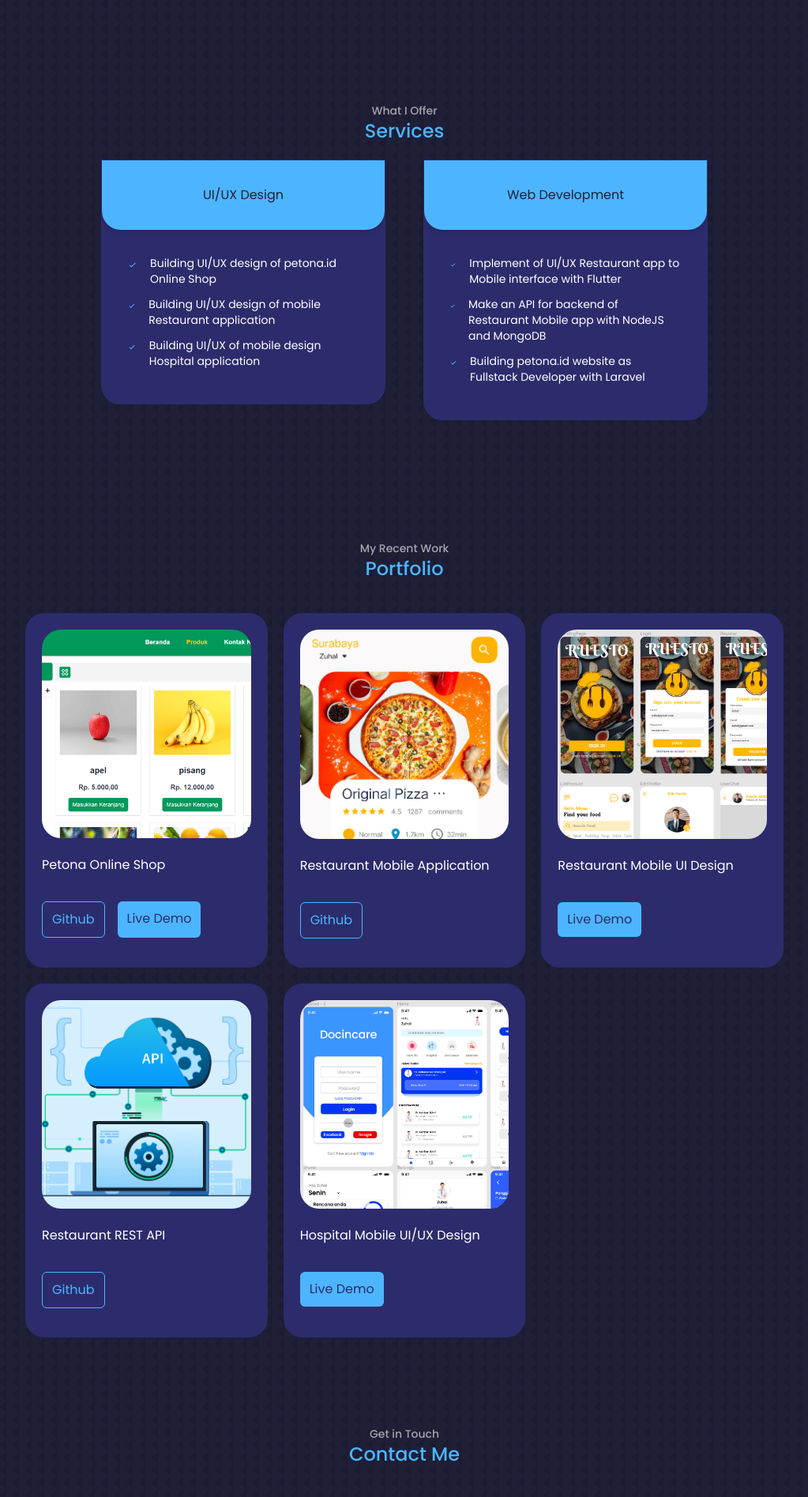
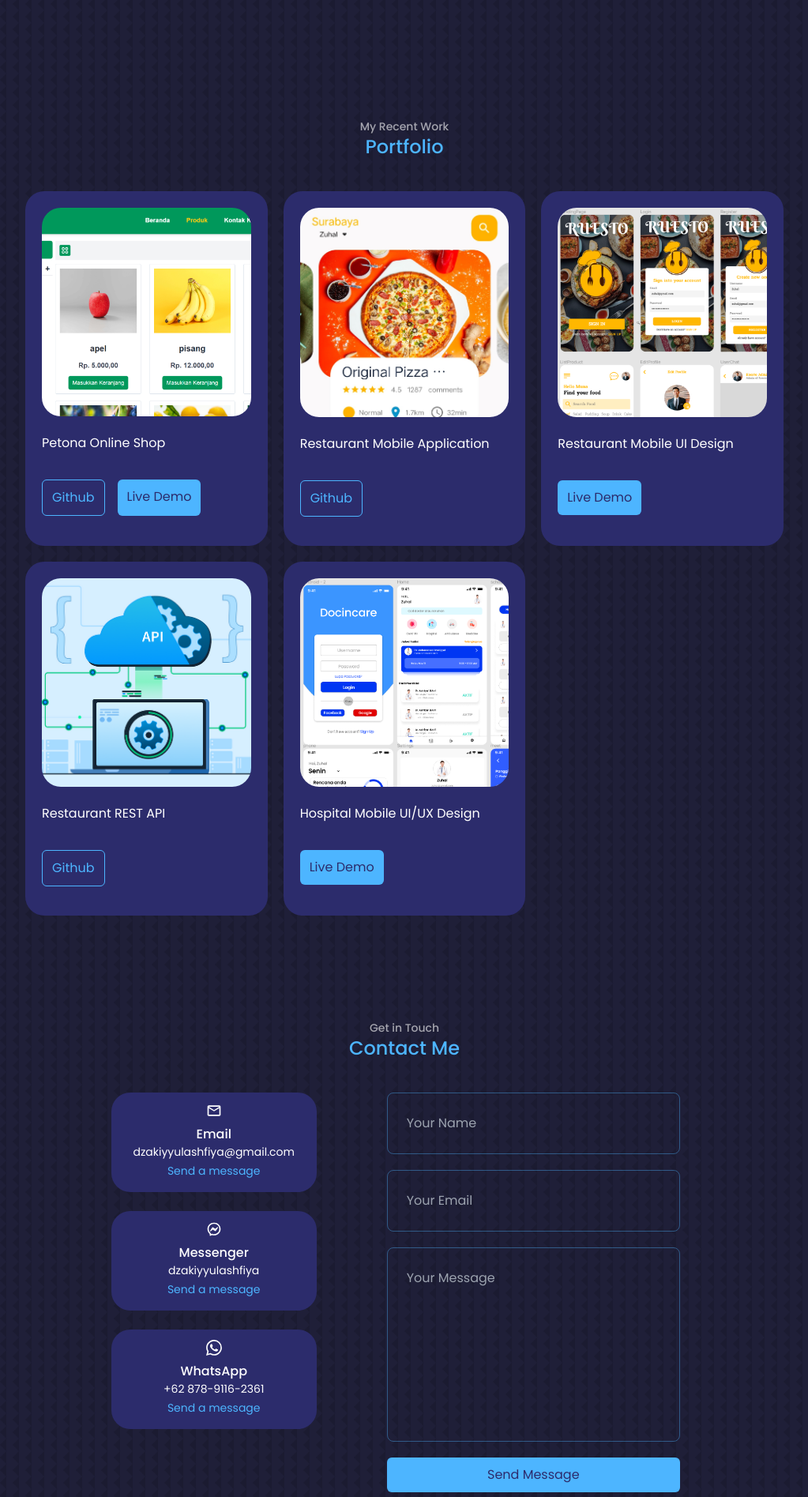
Before and after one commit to zuhalcode/nextjs-portfolio, a Next.js app: page / in a window 1280 px wide. Shown: the part 1955-3850 px from the top of the page at 79% size, without its empty margins (128-1151 px from the left). Built offline with nearby package versions, Linux system fonts and the light colour scheme.

Commit message:
fixing nav

```diff
--- a/components/Contact.jsx
+++ b/components/Contact.jsx
@@ -23,7 +23,7 @@ export default function Contact() {
       );
   };
   return (
-    <div id="contact" className="section">
+    <div id="contact" className="section pt-5">
       <h5 className="text-center text-sm font-medium text-color-light">
         Get in Touch
       </h5>
--- a/components/Nav.jsx
+++ b/components/Nav.jsx
@@ -31,16 +31,16 @@ export default function Nav() {
         <BiBook />
       </a>
       <a
-        href="#service"
-        className={`nav-btn ${activeNav === "#service" && "active"}`}
-        onClick={() => setActiveNav("#service")}
+        href="#portfolio"
+        className={`nav-btn ${activeNav === "#portfolio" && "active"}`}
+        onClick={() => setActiveNav("#portfolio")}
       >
         <RiServiceLine />
       </a>
       <a
-        href="#portfolio"
-        className={`nav-btn ${activeNav === "#portfolio" && "active"}`}
-        onClick={() => setActiveNav("#portfolio")}
+        href="#contact"
+        className={`nav-btn ${activeNav === "#contact" && "active"}`}
+        onClick={() => setActiveNav("#contact")}
       >
         <BiMessageSquareDetail />
       </a>
--- a/pages/index.js
+++ b/pages/index.js
@@ -14,7 +14,7 @@ export default function Home() {
       <Nav />
       <About />
       <Experience />
-      <Services />
+      {/* <Services /> */}
       <Portfolio />
       <Contact />
       <Footer />
```
